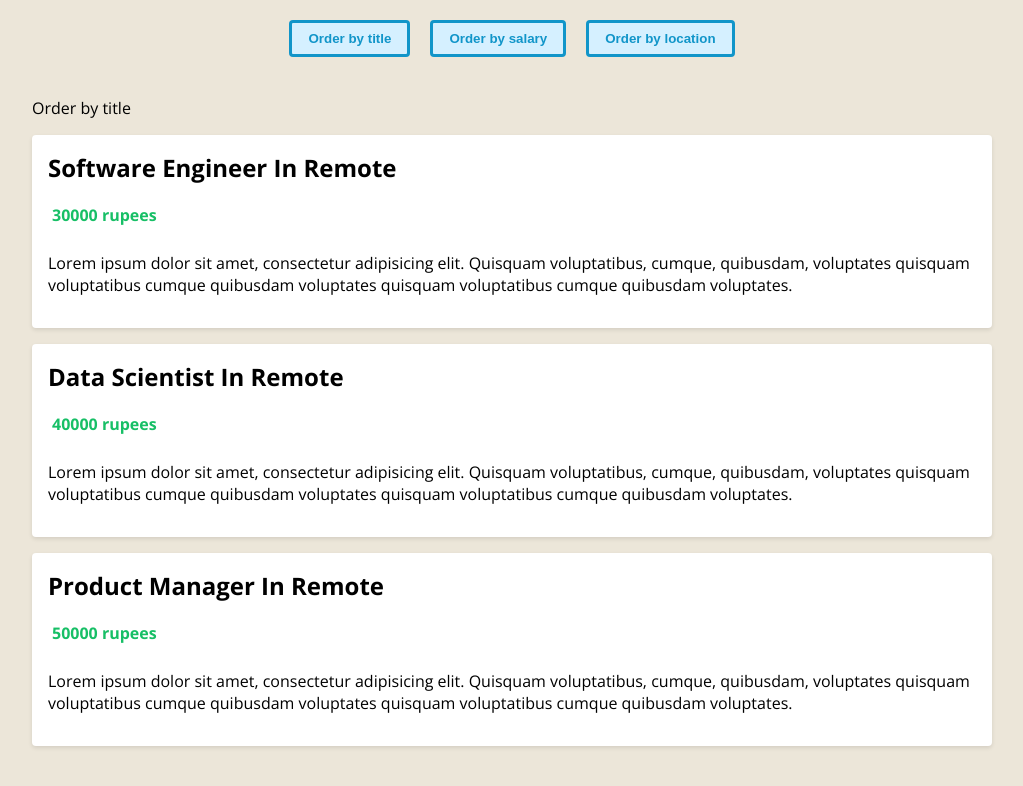
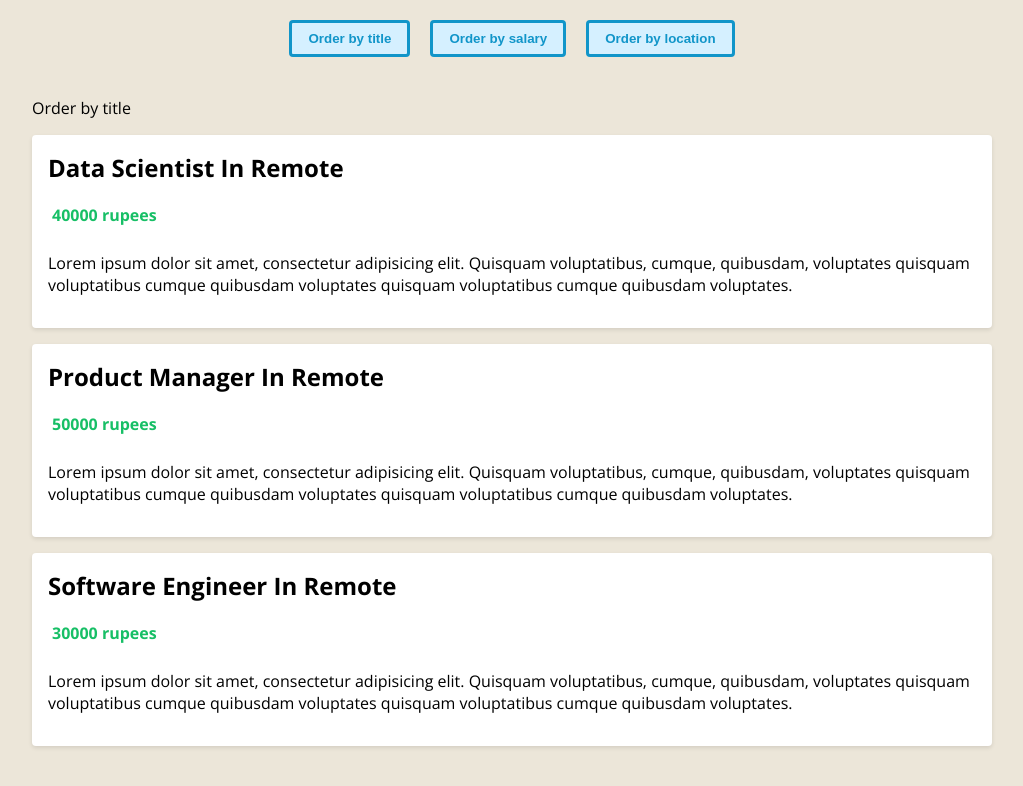
Before and after one commit to Amer-Morsy/vue-with-typescript, a Vue app: page / in a window 1280 px wide. Shown: the top 786 px of the page, without its empty margins (128-1151 px from the left). Built offline with nearby package versions, Linux system fonts and the light colour scheme.

Commit message:
lesson-6

```diff
--- a/src/components/JobList.vue
+++ b/src/components/JobList.vue
@@ -2,7 +2,7 @@
   <div class="job-list">
     <p>Order by {{ order }}</p>
     <ul>
-      <li v-for="job in jobs" :key="job.id">
+      <li v-for="job in orderedJobs" :key="job.id">
         <h2>{{ job.title }} in {{ job.location }}</h2>
         <div class="salary">
           <p>{{ job.salary }} rupees</p>
@@ -21,7 +21,7 @@
 </template>
 
 <script lang="ts">
-import { defineComponent, PropType } from "vue";
+import { defineComponent, PropType, computed } from "vue";
 import Job from "@/types/Job";
 import OrderTerm from "@/types/OrderTerm";
 
@@ -38,7 +38,15 @@
   },
 
   setup(props) {
-    console.log("props", props.jobs);
+    const orderedJobs = computed(() => {
+      return [...props.jobs].sort((a: Job, b: Job) => {
+        return a[props.order] > b[props.order] ? 1 : -1;
+      });
+    });
+
+    return {
+      orderedJobs,
+    };
   },
 });
 </script>
```
